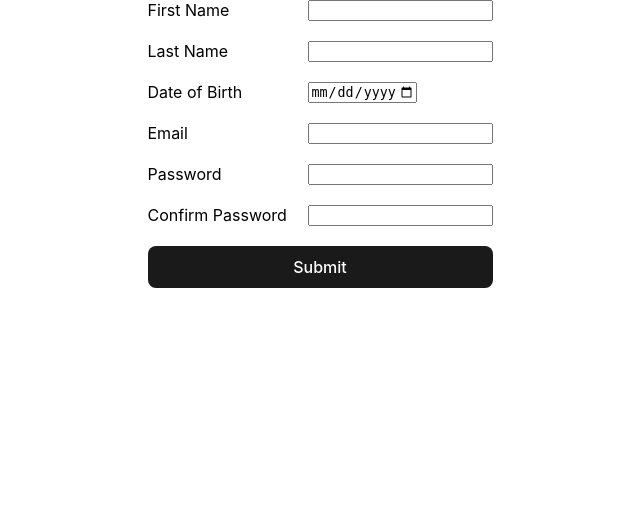
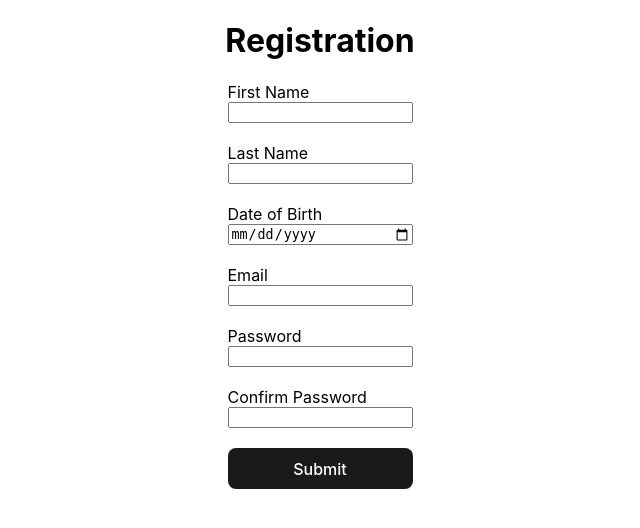
Before and after one commit to joshuaobare/financial-management, a PHP site: page /public/register.php in a window 1280 px wide. Shown: the top 528 px of the page, without its empty margins (320-960 px from the left). Run offline with PHP 8.4, Linux system fonts and the light colour scheme.

Commit message:
Change orientation of form-item containers in both forms

```diff
--- a/public/login.php
+++ b/public/login.php
@@ -47,6 +47,7 @@ if (isset($_POST['password']) && isset($_POST['email'])) {
   </head>
   <body>
     <main class="login-main">
+      <h1>Login</h1>
       <form action="#" class="login-form" method="post" id="login-form" novalidate>
         <div class="login-form-item">
           <label for="email">Email</label>
--- a/public/register.php
+++ b/public/register.php
@@ -41,6 +41,7 @@ if ((isset($_POST["first_name"])) && (isset($_POST["last_name"])) && (isset($_PO
 
   <body>
     <main class="register-main">
+      <h1>Registration</h1>
       <form action="#" class="register-form" id="register-form" method="post" novalidate>
         <div class="register-form-item">
           <label for="first_name">First Name</label>
--- a/styles/login.css
+++ b/styles/login.css
@@ -3,6 +3,7 @@
   display: flex;
   justify-content: center;
   align-items: center;
+  flex-direction: column;
 }
 
 .login-form {
@@ -12,7 +13,7 @@
 }
 .login-form-item {
   display: flex;
-  gap: 10px;
+  flex-direction: column;
   margin-bottom: 5px;
 }
 .login-form-item > label {
--- a/styles/register.css
+++ b/styles/register.css
@@ -3,6 +3,7 @@
   display: flex;
   justify-content: center;
   align-items: center;
+  flex-direction: column;
 }
 
 .register-form {
@@ -13,8 +14,9 @@
 
 .register-form-item {
   display: flex;
-  gap: 10px;
+  /* gap: 10px; */
   margin-bottom: 10px;
+  flex-direction: column;
 }
 
 .register-form-item > label {
```
